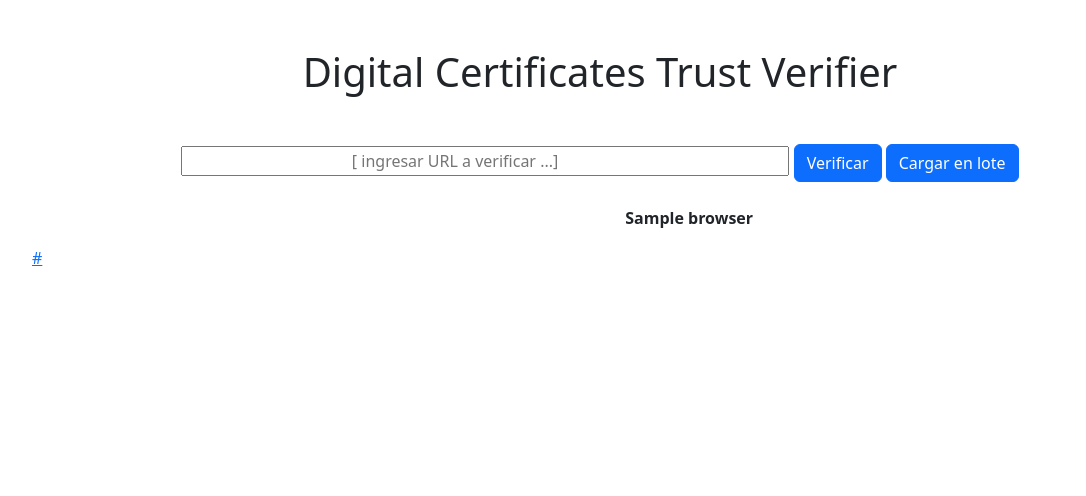
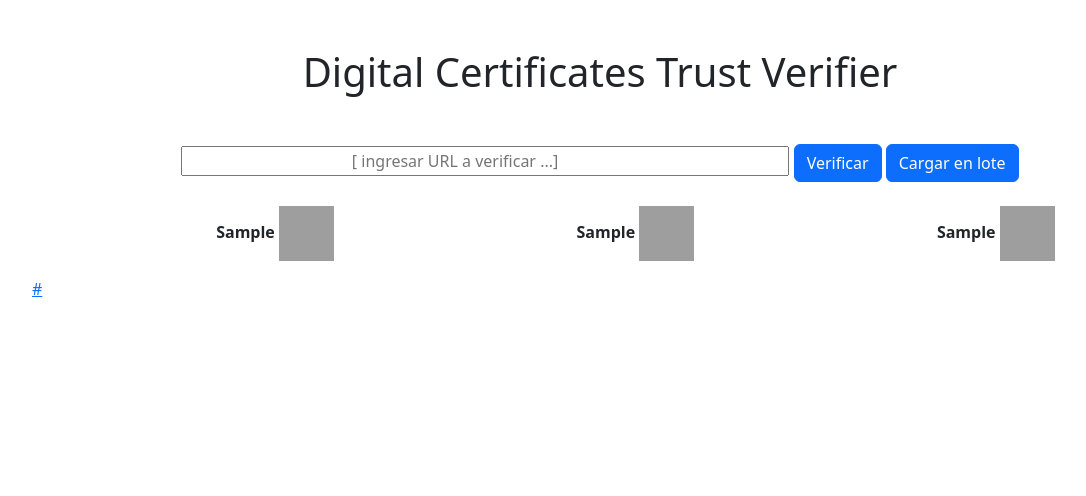
Before and after one commit to Angel-Concha-Layme/certificates-trust-verifier, a Django app: template verifierApp/verifierApp/templates/form.html in a window 1280 px wide. Shown: the top 496 px of the page, without its empty margins (40-1126 px from the left). Run offline with Django 4.2, Linux system fonts and the light colour scheme; tables that the repository leaves empty hold one stand-in row (values such as "Sample post"); the template is opened without the code that fills it: values that come from a table or form of the project are taken from there, most other values are stand-ins (such as "Sample title", 1, 10 or a date in 2020); parts of the project's set-up code (start-up, migrations or seed data) failed here and were passed over; some libraries are stand-ins or nearby versions; grey boxes are pictures that could not be loaded.

Commit message:
Update form.html

```diff
--- a/verifierApp/verifierApp/templates/form.html
+++ b/verifierApp/verifierApp/templates/form.html
@@ -48,9 +48,9 @@
       <table class="table table-borderless my-3 mx-auto" style="width: 90%;">
           <tr>
               <th></th>
-              {% for browser in lista_browsers %}
-                  <th>{{browser }}    </th  >
-              {% endfor %}
+              <th>{{lista_browsers.0 }} <img src="https://cdn.vox-cdn.com/thumbor/S_6JSDGmzwOkQ-b_do-S6ZRG-Ko=/0x0:1980x1320/1400x1400/filters:focal(990x660:991x661)/cdn.vox-cdn.com/uploads/chorus_asset/file/19341372/microsoftedgenewlogo.jpg" height="55" width="55" > </th >
+              <th>{{lista_browsers.1 }} <img src="https://upload.wikimedia.org/wikipedia/commons/thumb/e/e1/Google_Chrome_icon_%28February_2022%29.svg/2048px-Google_Chrome_icon_%28February_2022%29.svg.png" height="55" width="55" ></th >
+              <th>{{lista_browsers.2 }} <img src="https://upload.wikimedia.org/wikipedia/commons/thumb/a/a0/Firefox_logo%2C_2019.svg/1971px-Firefox_logo%2C_2019.svg.png" height="55" width="55" ></th >
           </tr>
           {% for url, lista_browsers_colors, id in results %}
               <tr>
```
